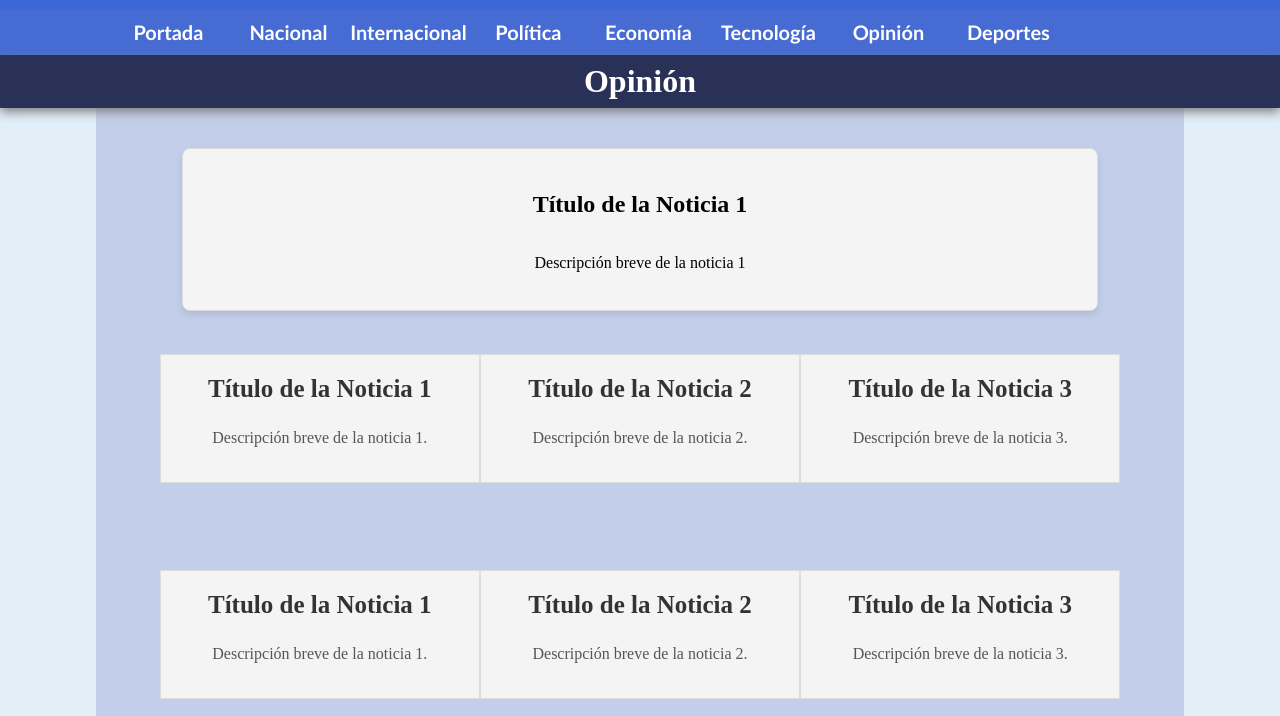
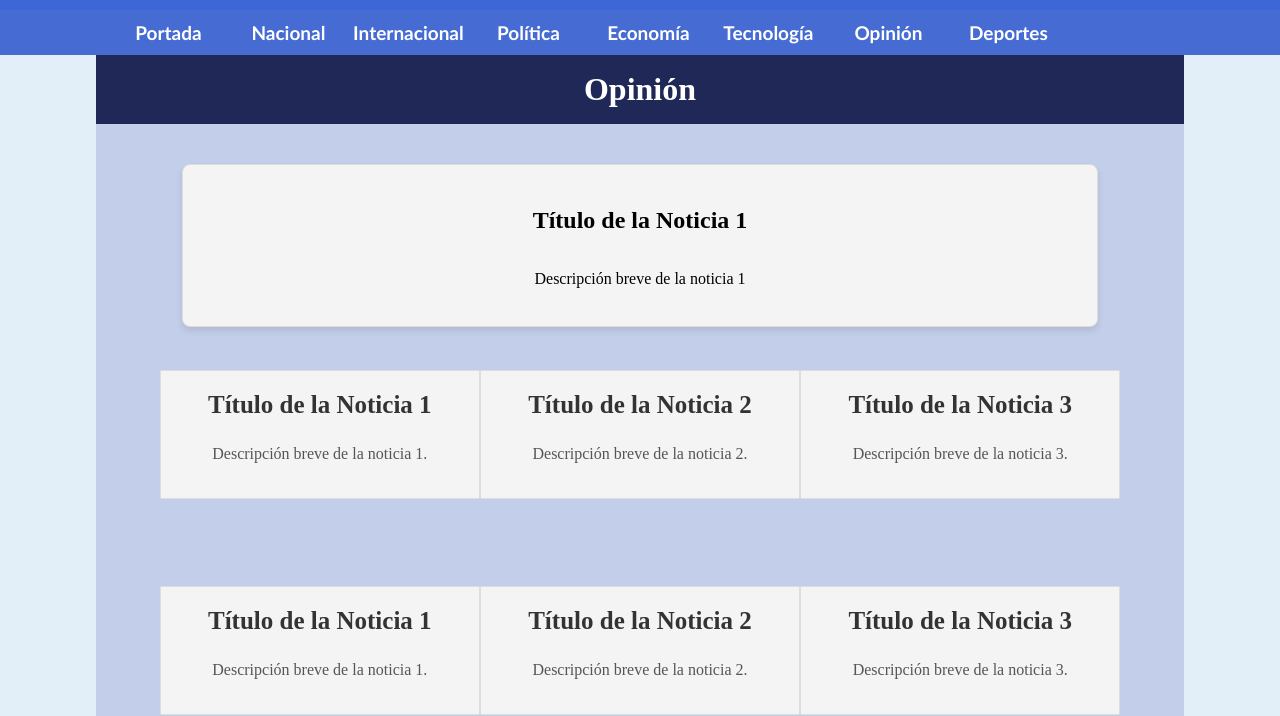
Before and after one commit to DatreRSX/Fachariodico, a plain HTML site: page opinion.html in a window 1280 px wide. Shown: the part 93-809 px from the top of the page. Drawn offline with Linux system fonts and the light colour scheme.

Commit message:
he profe tengo una duda como asi

```diff
--- a/opinion.html
+++ b/opinion.html
@@ -9,12 +9,12 @@
 
 <body>
 
-<div id="ui"></div>
+
 <div id="CajonTitulo">
 <div><img id="logo" src="logo.png" alt="logo"></div>
 <div id="Titulo">Fachariodico</div>
 </div>
-
+<div id="ui">
 <div id="CajonUI">
 <div id="seccionUI">
 <a href="index.html"> <div id="inicio" class="CajaUI" href="index.html">Portada</div></a>
@@ -37,13 +37,13 @@
 </div>
 </div>
 
-<header>
-  <h1>Opinión</h1>
-</header>
-
 <div id="contenido">
 
-     <article class="noticiaPortada">
+  <header>
+    <h1>Opinión</h1>
+  </header>
+
+  <article class="noticiaPortada">
       <h2>Título de la Noticia 1</h2>
       <p> Descripción breve de la noticia 1</p>
     </article>
--- a/styles.css
+++ b/styles.css
@@ -16,7 +16,6 @@ align-content: center;
 #CajonTitulo
 {
 display: flex;
-
 background-color: rgb(61, 102, 214);
 width: 98%;
 height:auto;
@@ -50,42 +49,36 @@ font-family:'Times New Roman', Times, serif;
 display: flex;
 background-color: rgb(70, 108, 212);
 width: 100%;
-height:
-20px;
+height:20px;
 padding-bottom:1%;
 padding-top:1%;
 justify-content: center;
 align-items:center;
 align-content: center;
-/**border-bottom-left-radius: 10px ;
-border-bottom-right-radius: 10px ;**/
-
-
-
 }
 
 #ui
 {
-width: auto;
-height: auto;
- position: fixed;
+width: 100%;
+position: sticky;
+position: sticky;
+top: 0;
+width: 100%;
+display: flex;
+flex-direction: column;
+z-index: 1200;
+  }
 
-}
 
 #seccionUI
 {
 display: flex;
-    font-family:'Times New Roman', Times, serif;
-
-
-    width: 75%;
+font-family:'Times New Roman', Times, serif;
+width: 75%;
 height: auto;
-    justify-content: center;
-    align-items:center;
-    align-content: center;
-    /**border-bottom-left-radius: 10px ;
-    border-bottom-right-radius: 10px ;**/
-
+justify-content: center;
+align-items:center;
+align-content: center;
 }
 
 /*Tan facil de solucionar y 10 min para esto*/
@@ -115,10 +108,10 @@ align-items: center;
 justify-content: center;
 align-content: center;
 width: 14%;
-height: 40px;
+height: 30px;
 color: white;
 font-family: calibri;
-font-size: 20px;
+font-size: 19px;
 font-weight: bold;
 
 }
@@ -130,12 +123,13 @@ header {
     justify-content: center;
     align-items: center;
     align-content: center;
-    background-color: #050c36d5;
+    background-color: #1f2857;
     color: white;
-    box-shadow: 0px 4px 10px gray;
-    z-index: 1000;
+
 width: 100%;
 margin: 0;
+padding-top: 8px;
+padding-bottom:8px ;
 
   }
 
@@ -216,7 +210,10 @@ color: white;
  align-content: center;
 }
 
-
+h1
+{
+margin:8px
+}
 
   @media (max-width: 768px) {
     .noticia {
@@ -231,8 +228,3 @@ color: white;
       width: 100%;
     }
   }
-
-  h1
-  {
-  margin:8px
-  }
```
Also changed, not shown: deportes.html (+6 -4 lines), economia.html (+6 -4 lines), index.html (+9 -7 lines), internacional.html (+6 -4 lines), nacional.html (+6 -6 lines), politica.html (+6 -5 lines), tecnologia.html (+6 -6 lines).
